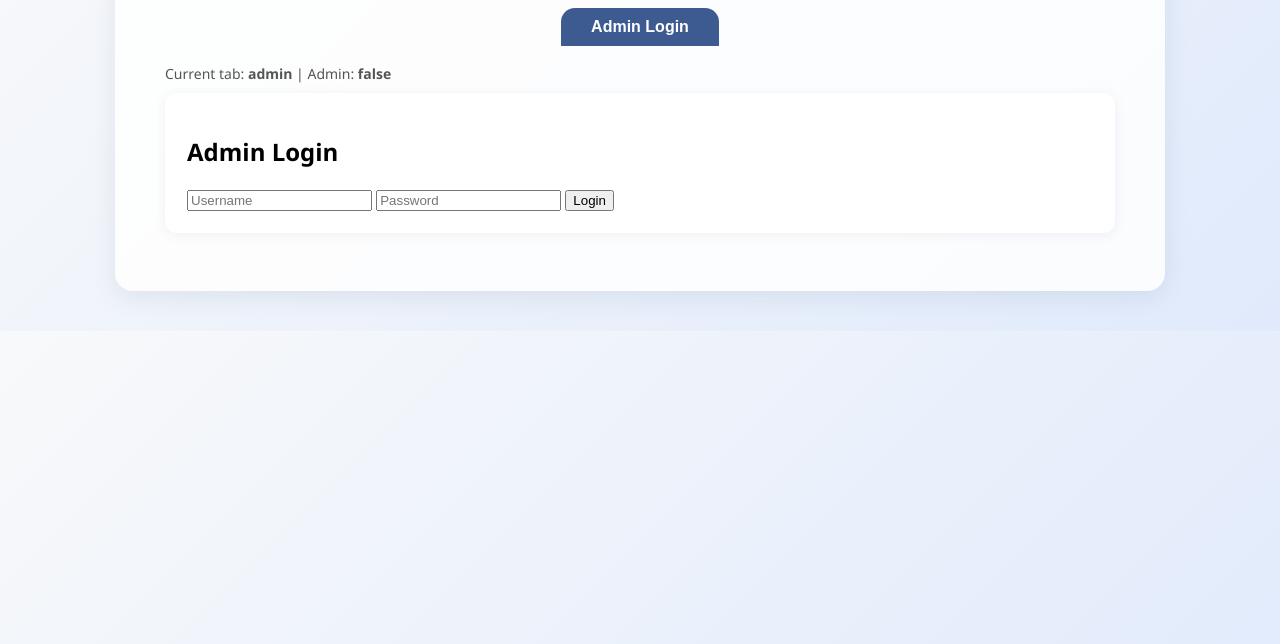
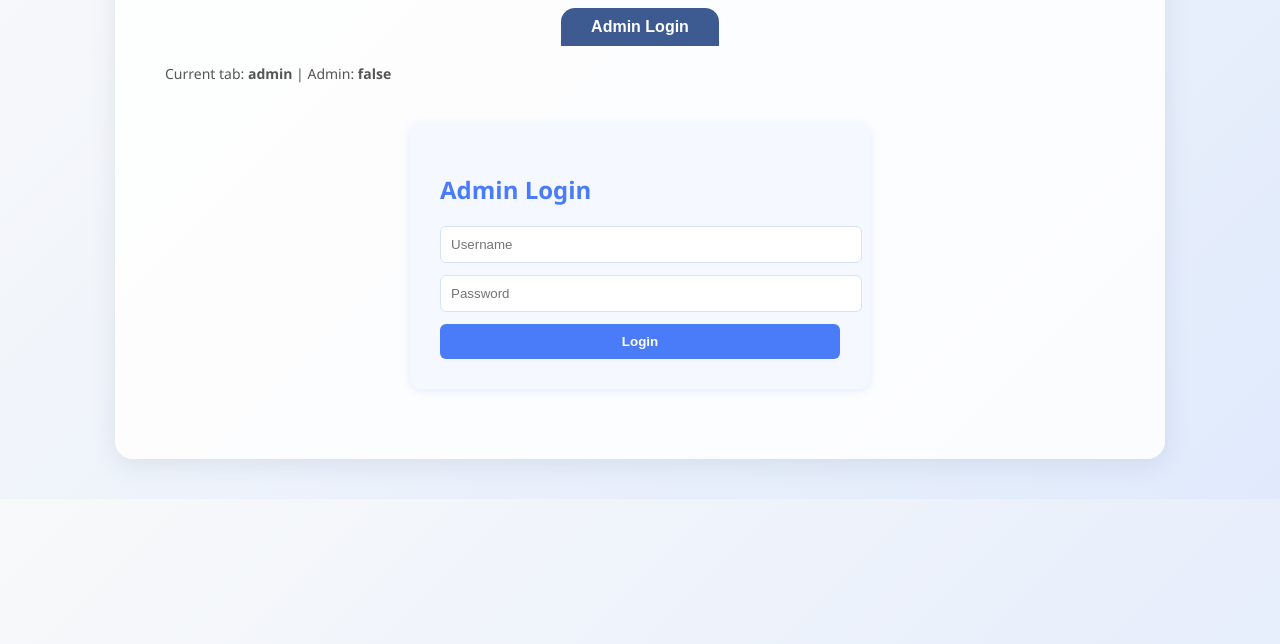
Before and after one commit to RAbivarsan/Angular-Js-with-SQL-integration-, a website: page index.html in a window 1280 px wide. Shown: the part 156-800 px from the top of the page. Drawn offline with nearby package versions, Linux system fonts and the light colour scheme; no server answers.

Commit message:
Update style.css

```diff
--- a/style.css
+++ b/style.css
@@ -136,6 +136,39 @@ h1 {
 .del-btn:hover {
     background: #b81a46;
 }
+/* Admin login styles */
+.login-form {
+    max-width: 400px;
+    margin: 40px auto;
+    padding: 30px;
+    background: #f6f8ff;
+    border-radius: 10px;
+    box-shadow: 0 2px 8px #4a7cfa22;
+}
+.login-form h2 {
+    color: #4a7cfa;
+    margin-bottom: 20px;
+}
+.login-form input {
+    width: 100%;
+    padding: 10px;
+    margin-bottom: 12px;
+    border: 1px solid #d2e3fa;
+    border-radius: 6px;
+}
+.login-form button {
+    width: 100%;
+    background: #4a7cfa;
+    color: #fff;
+    padding: 10px;
+    border: none;
+    border-radius: 6px;
+    font-weight: 600;
+}
+.login-form .error {
+    color: #dc3545;
+    margin-top: 12px;
+}
 @media (max-width: 700px) {
     .container {
         padding: 12px;
```
